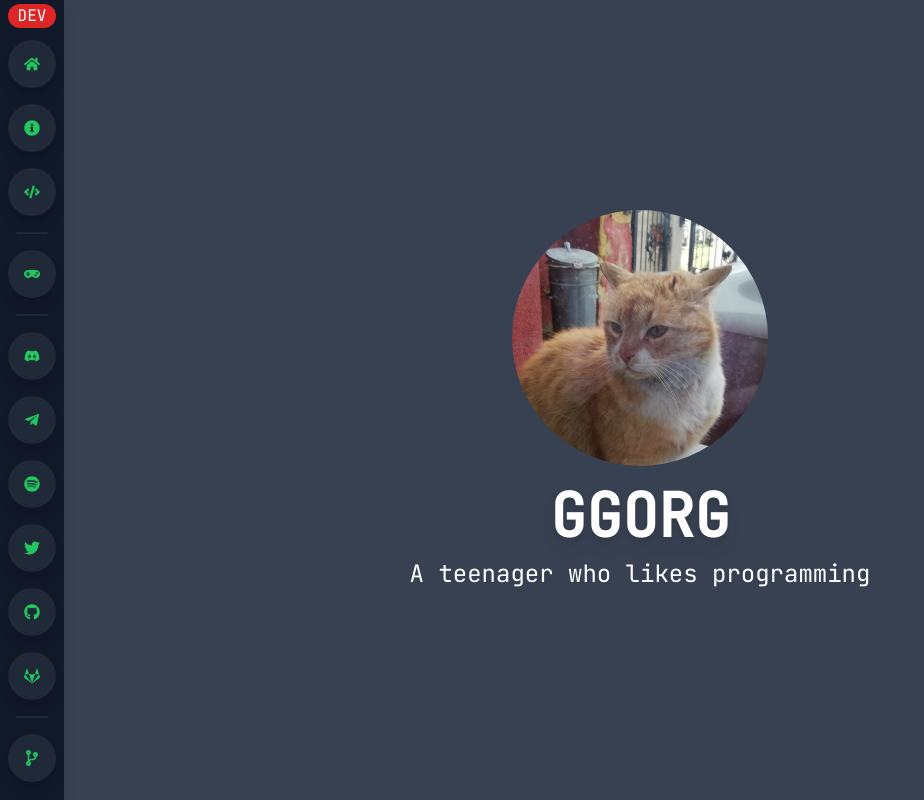
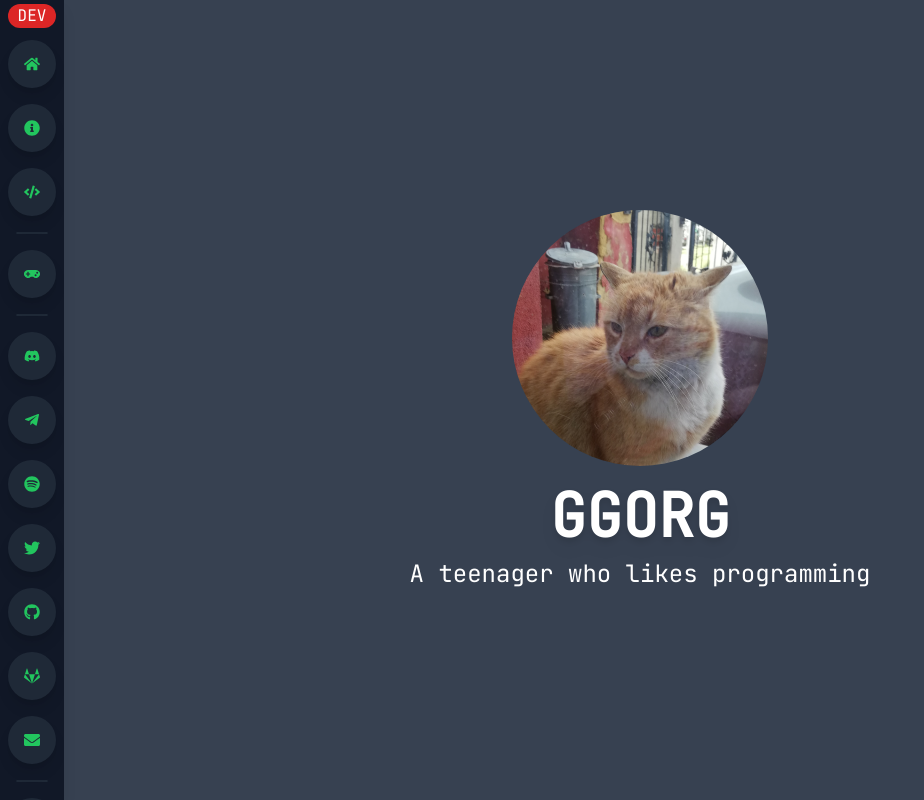
Before and after one commit to GGORG0/ggorg.tk, a Next.js app: page / in a window 1280 px wide. Shown: the whole page, without its empty margins (0-924 px from the left). Built offline with nearby package versions, Linux system fonts and the light colour scheme; no server answers; what tailwindcss-ripple would draw is missing.

Commit message:
💄 Added email link

```diff
--- a/components/Containers/Page.tsx
+++ b/components/Containers/Page.tsx
@@ -1,5 +1,5 @@
 import SideBar from "../SideBar/SideBar";
-import { FaHome, FaGamepad, FaInfoCircle, FaCode, FaCodeBranch, FaDiscord, FaTelegramPlane, FaSpotify, FaTwitter, FaGithub, FaGitlab } from "react-icons/fa";
+import { FaHome, FaGamepad, FaInfoCircle, FaCode, FaCodeBranch, FaDiscord, FaTelegramPlane, FaSpotify, FaTwitter, FaGithub, FaGitlab, FaEnvelope } from "react-icons/fa";
 import Link from "next/link";
 import SideBarIcon from "../SideBar/SideBarIcon";
 import ProfilePicture from "../Utils/ProfilePicture";
@@ -44,6 +44,7 @@ export default function Page({ children, pfp = true, title = "GGORG" }: PageProp
           <a href={`//twitter.com/${process.env.NEXT_PUBLIC_TWITTER_USER}`}><SideBarIcon icon={<FaTwitter />} text="Twitter" /></a>
           <a href="//gh.ggorg.tk"><SideBarIcon icon={<FaGithub />} text="GitHub" /></a>
           <a href={`//gitlab.com/${process.env.NEXT_PUBLIC_GITLAB_USER}`}><SideBarIcon icon={<FaGitlab />} text="GitLab" /></a>
+          <a href={`mailto:${process.env.NEXT_PUBLIC_EMAIL}`}><SideBarIcon icon={<FaEnvelope />} text="Email" /></a>
 
           <SideBarSpacer/>
 
```
